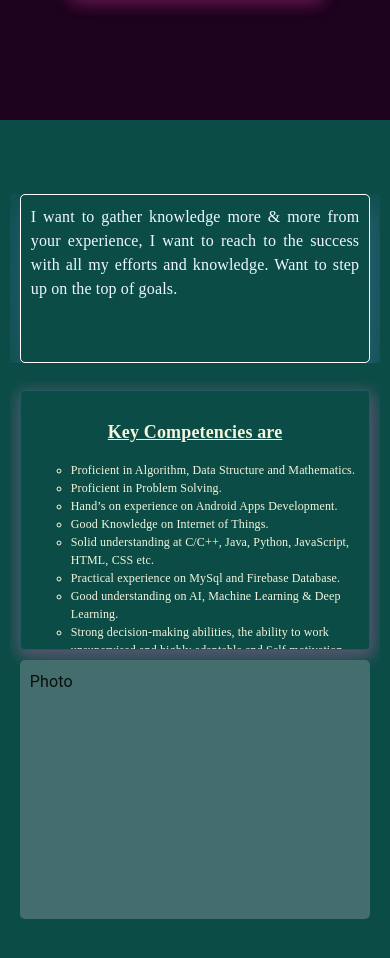
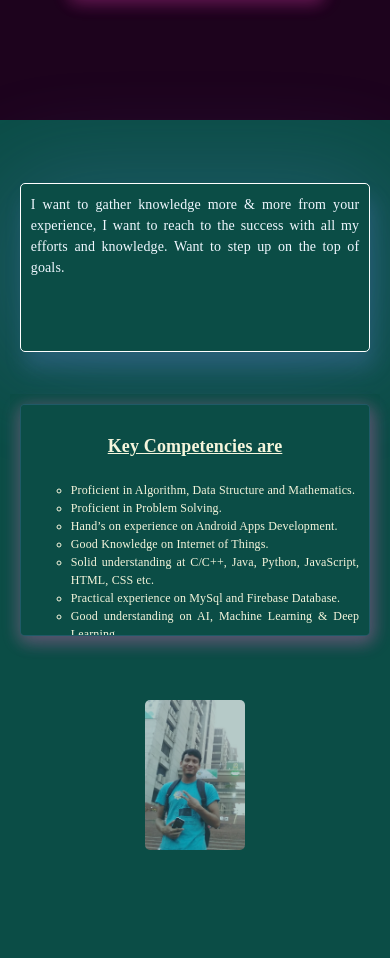
Before and after one commit to teddy-teem/jahid-hasan, a React (Create React App) app: page / in a window 390 px wide. Shown: the part 780-1738 px from the top of the page. Built offline with nearby package versions, Linux system fonts and the light colour scheme.

Commit message:
Objective page

```diff
--- a/src/modules/Objectives/Objective.css
+++ b/src/modules/Objectives/Objective.css
@@ -1,5 +1,5 @@
 .objective {
-  height: 100vh;
+  height: 110vh;
   background-color: #0b4d46;
   display: -webkit-box;
   display: -ms-flexbox;
@@ -11,7 +11,7 @@
   -webkit-box-pack: center;
       -ms-flex-pack: center;
           justify-content: center;
-  gap: 10%;
+  gap: 5%;
 }
 
 .objective .content-container {
@@ -25,7 +25,6 @@
   -webkit-box-pack: center;
       -ms-flex-pack: center;
           justify-content: center;
-  margin-top: 5%;
 }
 
 .objective .content-container .motive-speech-box {
@@ -81,7 +80,7 @@
       -ms-flex-pack: start;
           justify-content: flex-start;
   width: 95vw;
-  height: 65vh;
+  height: 60vh;
   padding: 10px;
 }
 
@@ -134,28 +133,114 @@
   list-style-type: circle;
 }
 
+.objective .content-container .key-content .keys .list ul li {
+  text-align: justify;
+  -webkit-transition: all 1s;
+  transition: all 1s;
+}
+
+.objective .content-container .key-content .keys .list ul li:hover {
+  cursor: pointer;
+  padding: 5px;
+  list-style: disc;
+  border-radius: 5px;
+  margin: 5px;
+  -webkit-box-shadow: 0 4px 15px 4px rgba(228, 245, 143, 0.2), 4px 6px 20px 0 rgba(245, 245, 177, 0.2);
+          box-shadow: 0 4px 15px 4px rgba(228, 245, 143, 0.2), 4px 6px 20px 0 rgba(245, 245, 177, 0.2);
+  color: #fff024;
+}
+
 .objective .content-container .key-content .photo {
+  display: -webkit-box;
+  display: -ms-flexbox;
+  display: flex;
+  -webkit-box-orient: horizontal;
+  -webkit-box-direction: normal;
+      -ms-flex-direction: row;
+          flex-direction: row;
+  -webkit-box-pack: center;
+      -ms-flex-pack: center;
+          justify-content: center;
+  -webkit-transition: all 1s;
+  transition: all 1s;
+}
+
+.objective .content-container .key-content .photo img {
+  -ms-flex-item-align: center;
+      -ms-grid-row-align: center;
+      align-self: center;
+  height: 400px;
+  width: 250px;
   border-radius: 5px;
-  background-color: #446d6d;
+  opacity: 0.7;
+  -webkit-transition: all 1s;
+  transition: all 1s;
+}
+
+.objective .content-container .key-content .photo img:hover {
+  opacity: 1;
+  cursor: pointer;
+  -webkit-box-shadow: 0 4px 55px 40px rgba(186, 244, 224, 0.2), 4px 16px 50px 0 rgba(173, 248, 203, 0.2);
+          box-shadow: 0 4px 55px 40px rgba(186, 244, 224, 0.2), 4px 16px 50px 0 rgba(173, 248, 203, 0.2);
+}
+
+.objective .content-container .key-content .photo:hover {
+  cursor: pointer;
+  -webkit-box-shadow: 0 4px 15px 4px rgba(245, 143, 206, 0.2), 4px 6px 20px 0 rgba(249, 45, 188, 0.2);
+          box-shadow: 0 4px 15px 4px rgba(245, 143, 206, 0.2), 4px 6px 20px 0 rgba(249, 45, 188, 0.2);
+}
+
+@media screen and (max-width: 1000px) {
+  .objective {
+    height: 100vh;
+    gap: 2%;
+  }
+  .objective .content-container .key-content .keys {
+    border: 1px solid rgba(111, 140, 236, 0.2);
+    border-radius: 5px;
+    display: -webkit-box;
+    display: -ms-flexbox;
+    display: flex;
+    -webkit-box-orient: vertical;
+    -webkit-box-direction: normal;
+        -ms-flex-direction: column;
+            flex-direction: column;
+    -webkit-box-pack: start;
+        -ms-flex-pack: start;
+            justify-content: flex-start;
+    overflow-y: scroll;
+    -webkit-box-shadow: 0 4px 15px 4px rgba(245, 143, 206, 0.2), 4px 6px 20px 0 rgba(249, 45, 188, 0.2);
+            box-shadow: 0 4px 15px 4px rgba(245, 143, 206, 0.2), 4px 6px 20px 0 rgba(249, 45, 188, 0.2);
+  }
+  .objective .content-container .key-content .keys .title-text {
+    font-size: 18px;
+  }
+  .objective .content-container .key-content .keys .list {
+    margin-top: 5px;
+    -ms-flex-item-align: center;
+        -ms-grid-row-align: center;
+        align-self: center;
+    margin-top: -20px;
+  }
 }
 
 @media screen and (max-width: 680px) {
   .objective {
     height: 100vh;
-    gap: 2%;
-    overflow-y: scroll;
+    gap: 5%;
   }
   .objective .content-container .motive-speech-box {
     height: 20vh;
   }
   .objective .content-container .motive-speech-box .motive-speech {
-    font-size: 16px;
+    font-size: 14px;
   }
   .objective .content-container .key-content {
     -webkit-box-orient: vertical;
     -webkit-box-direction: normal;
         -ms-flex-direction: column;
             flex-direction: column;
+    gap: 5%;
   }
   .objective .content-container .key-content .keys {
     border: 1px solid rgba(111, 140, 236, 0.2);
@@ -186,5 +271,12 @@
   .objective .content-container .key-content .keys .list ul {
     font-size: 12px;
   }
+  .objective .content-container .key-content .photo img {
+    -ms-flex-item-align: center;
+        -ms-grid-row-align: center;
+        align-self: center;
+    height: 150px;
+    width: 100px;
+  }
 }
 /*# sourceMappingURL=Objective.css.map */
--- a/src/modules/Objectives/Objective.js
+++ b/src/modules/Objectives/Objective.js
@@ -33,7 +33,7 @@ export default function Objective() {
             </Grid>
           </Grid>
           <Grid item  xs={12} lg={4} md={4} xl={4}  className="objective key-content photo">
-            Photo
+          <img src={require('../../static/images/showOff/ncpc2019.jpg').default} alt="Jahid" />
           </Grid>
         </Grid>
       </Grid>
```
Also changed, not shown: src/static/images/showOff/ncpc2019.jpg (added).
